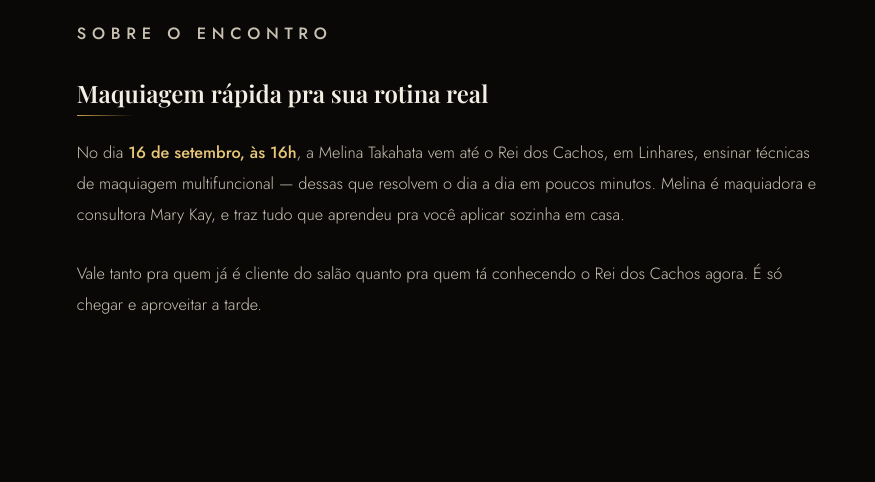
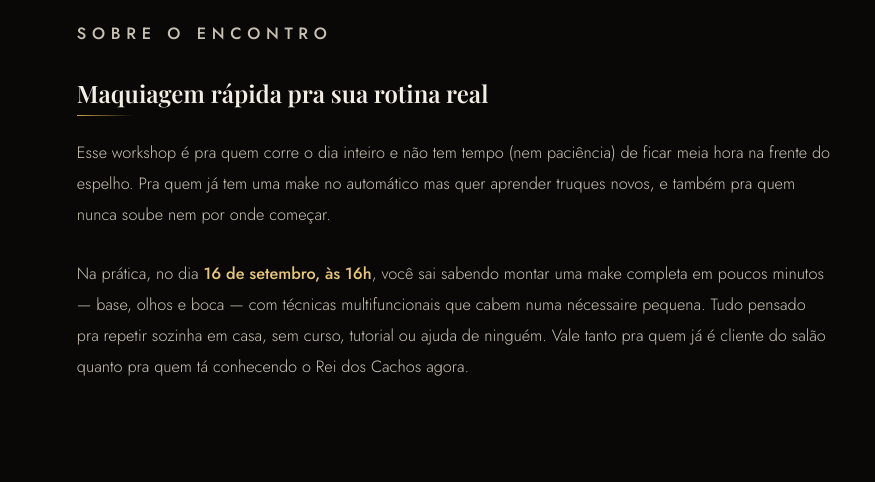
Before and after one commit to lucasmendes-arch/lp-workshop-melina, a plain HTML site: page index.html in a window 1280 px wide. Shown: the part 980-1462 px from the top of the page, 0-875 px from the left. Drawn offline with nearby package versions, Linux system fonts and the light colour scheme; a web font is replaced by a local one.

Commit message:
reescreve copy da seção sobre o encontro

```diff
--- a/index.html
+++ b/index.html
@@ -309,8 +309,8 @@
       <p class="eyebrow">Sobre o encontro</p>
       <h2>Maquiagem rápida pra sua rotina real</h2>
       <div class="divider"></div>
-      <p style="margin-top:1.4rem;">No dia <b>16 de setembro, às 16h</b>, a Melina Takahata vem até o Rei dos Cachos, em Linhares, ensinar técnicas de maquiagem multifuncional — dessas que resolvem o dia a dia em poucos minutos. Melina é maquiadora e consultora Mary Kay, e traz tudo que aprendeu pra você aplicar sozinha em casa.</p>
-      <p>Vale tanto pra quem já é cliente do salão quanto pra quem tá conhecendo o Rei dos Cachos agora. É só chegar e aproveitar a tarde.</p>
+      <p style="margin-top:1.4rem;">Esse workshop é pra quem corre o dia inteiro e não tem tempo (nem paciência) de ficar meia hora na frente do espelho. Pra quem já tem uma make no automático mas quer aprender truques novos, e também pra quem nunca soube nem por onde começar.</p>
+      <p>Na prática, no dia <b>16 de setembro, às 16h</b>, você sai sabendo montar uma make completa em poucos minutos — base, olhos e boca — com técnicas multifuncionais que cabem numa nécessaire pequena. Tudo pensado pra repetir sozinha em casa, sem curso, tutorial ou ajuda de ninguém. Vale tanto pra quem já é cliente do salão quanto pra quem tá conhecendo o Rei dos Cachos agora.</p>
     </div>
     <div class="about-profile">
       <div class="avatar"></div>
```
